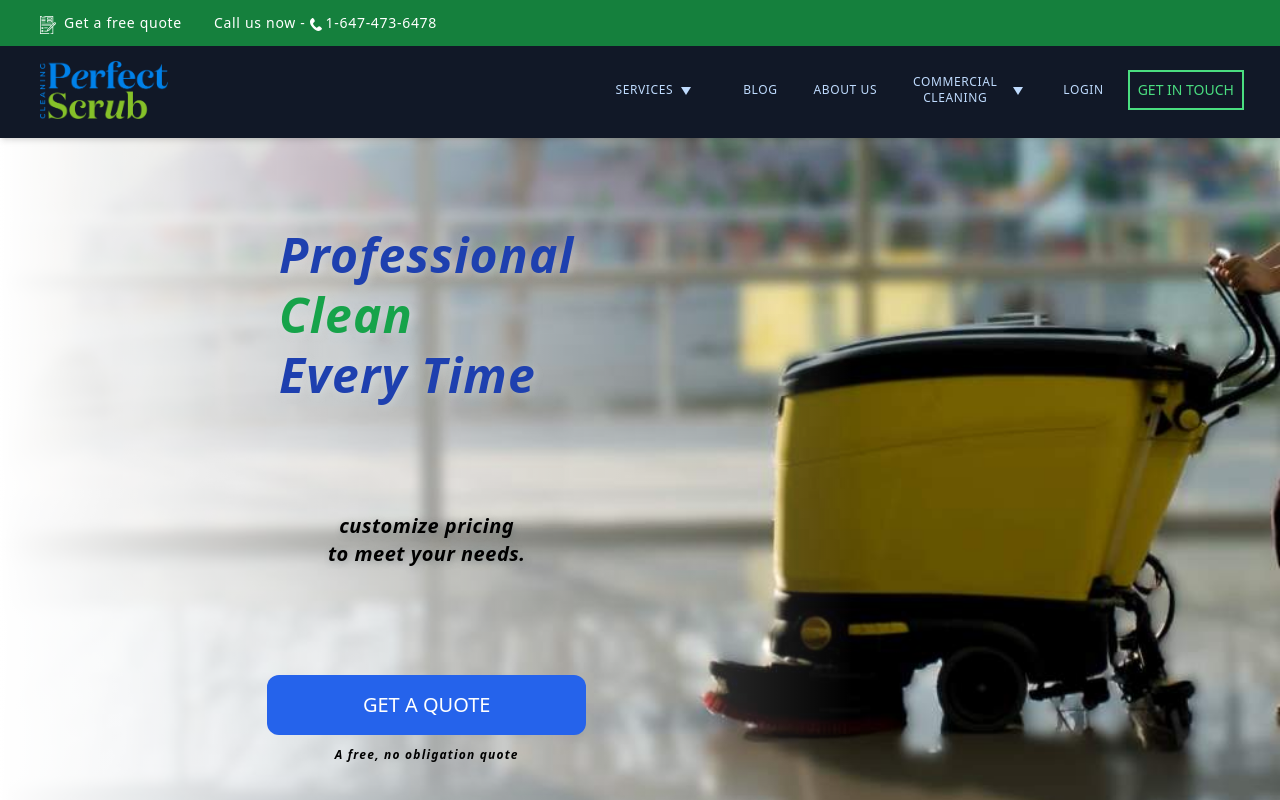
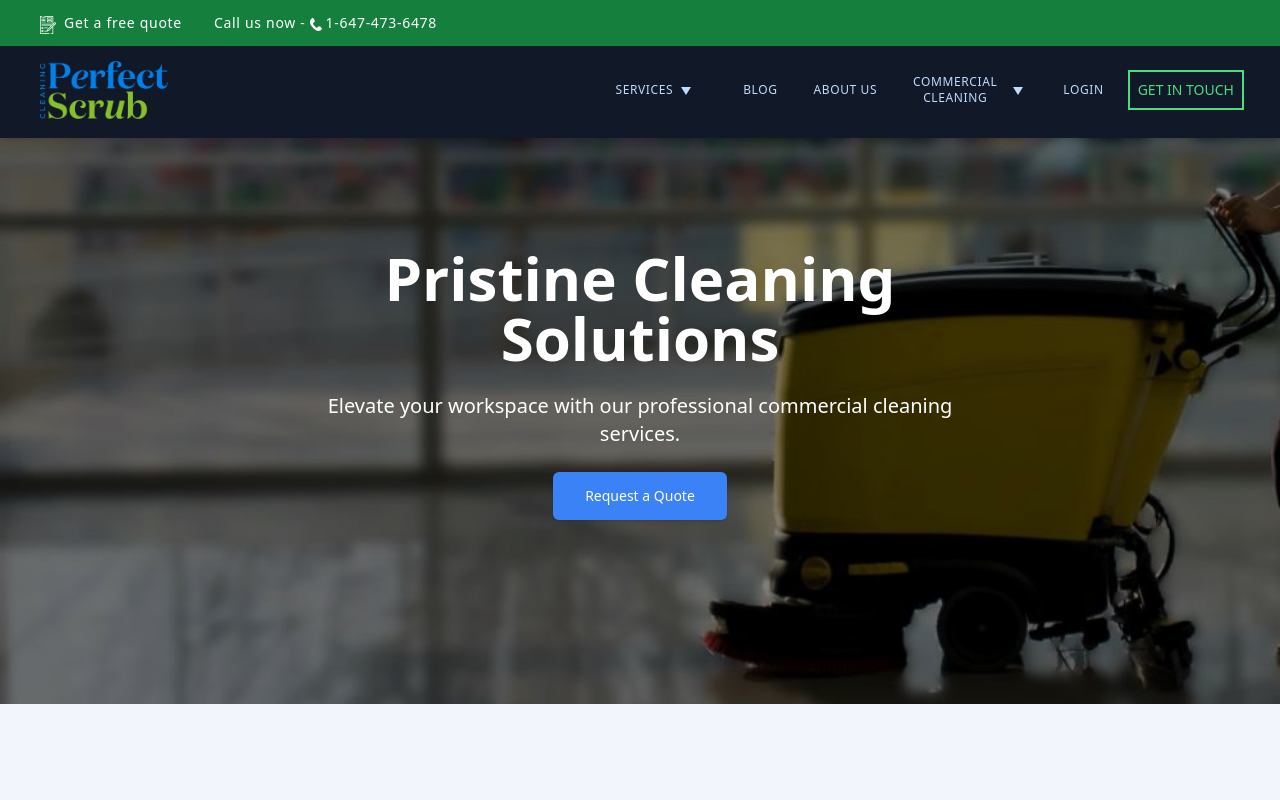
Before and after one commit to perfectscrub/perfect-scrub, a Next.js app: page / in a window 1280 px wide. Shown: the top 800 px of the page. Built offline with nearby package versions, Linux system fonts and the light colour scheme.

Commit message:
update hero section

```diff
--- a/components/hero-section/HeroSection.jsx
+++ b/components/hero-section/HeroSection.jsx
@@ -2,9 +2,11 @@ import Link from "next/link";
 import BackgroundSlider from "../background-slider/BackgroundSlider";
 const HeroSection = () => {
   return (
-    <section className="hero-container">
-      {/* custom hero that depicts commercial and residential cleaning */}
-      <BackgroundSlider/>
+    /* <section className="hero-container">
+    // <BackgroundSlider/>
+    {/* </section> */
+
+    /* <section className="hero-container">
       {/* <div className="">
         <Link href="/commercial-cleaning">
           <div className="group h-full w-full flex items-center justify-center md:justify-start">
@@ -14,8 +16,8 @@ const HeroSection = () => {
             </h2>
           </div>
         </Link>
-      </div> */}
-      {/* <div className="hero-2">
+      </div>
+       <div className="hero-2">
         <Link href="/residential-cleaning">
           <div className="group h-full w-full flex items-center justify-center md:justify-end ">
             <h2 className="text-2xl md:text-4xl lg:text-5xl leading-none text-white text-center font-bold md:mr-8 lg:mr-16 px-6 py-8 group-hover:bg-green-400 group-focus:bg-green-400 rounded">
@@ -25,7 +27,32 @@ const HeroSection = () => {
             </h2>
           </div>
         </Link>
-      </div> */}
+      </div>
+    </section> */
+
+    <section
+      className="relative w-full h-[80vh] min-h-[500px] bg-cover bg-center bg-no-repeat flex justify-center"
+      style={{ backgroundImage: `url('/buffing-floor.jpg')` }}
+    >
+      <div className="absolute inset-0 bg-black/50" />
+      <div className="relative z-10 container h-full flex items-center justify-center px-4 md:px-6">
+        <div className="max-w-2xl text-center space-y-6">
+          <h1 className="text-4xl font-bold text-white sm:text-5xl md:text-6xl">
+            Pristine Cleaning Solutions
+          </h1>
+          <p className="text-lg text-white md:text-xl">
+            Elevate your workspace with our professional commercial cleaning
+            services.
+          </p>
+          <Link
+            href="/quote"
+            className="inline-flex h-12 items-center justify-center rounded-md bg-blue-500 px-8 text-sm font-medium text-white shadow transition-colors hover:bg-blue-500/90 focus-visible:outline-none focus-visible:ring-1 focus-visible:ring-ring disabled:pointer-events-none disabled:opacity-50"
+            prefetch={false}
+          >
+            Request a Quote
+          </Link>
+        </div>
+      </div>
     </section>
   );
 };
```
